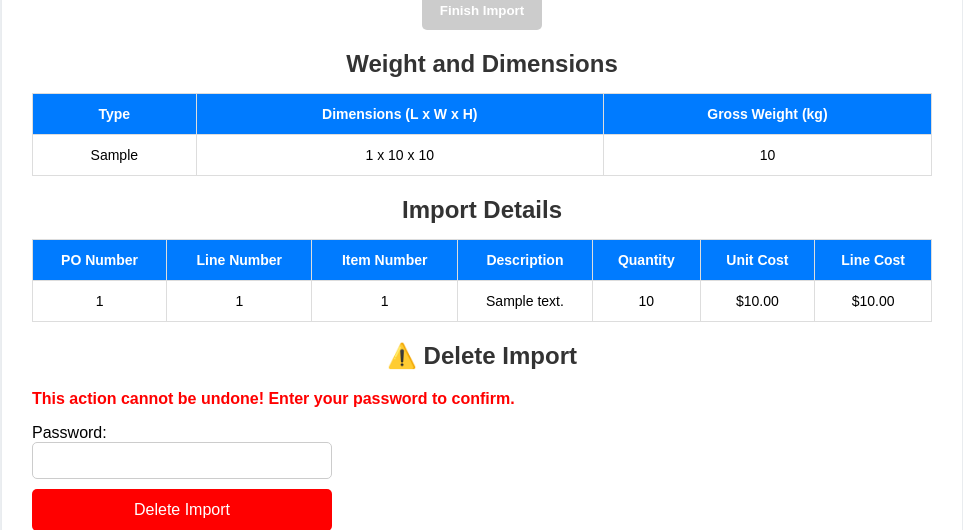
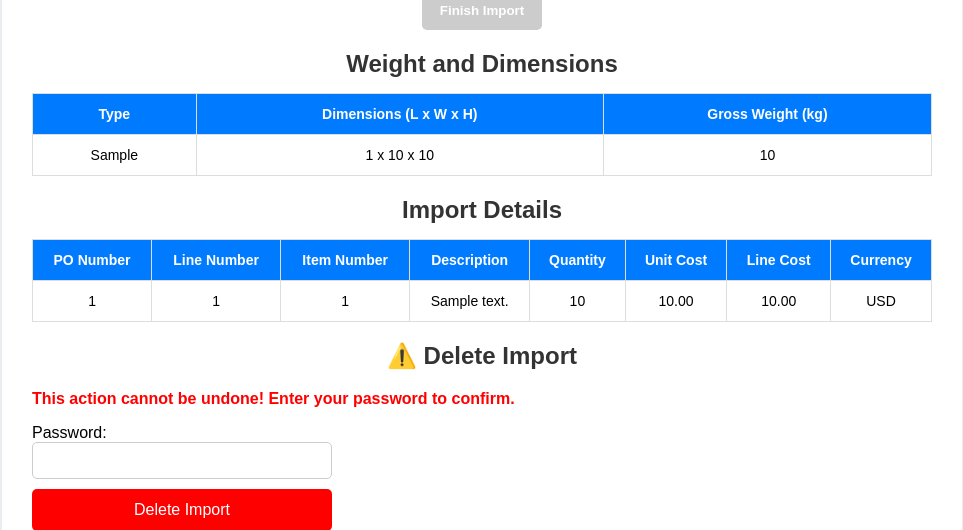
Before and after one commit to levankan/shipment, a Django app: template shipment/imports/templates/imports/import_detail.html in a window 1280 px wide. Shown: the part 579-1109 px from the top of the page, without its empty margins (158-1121 px from the left). Run offline with Django 3.2, Linux system fonts and the light colour scheme; the template is opened without the code that fills it: most values are stand-ins (such as "Sample title", 1, 10 or a date in 2020).

Commit message:
Added all project files

```diff
--- a/shipment/imports/templates/imports/import_detail.html
+++ b/shipment/imports/templates/imports/import_detail.html
@@ -78,6 +78,7 @@
                     <th>Quantity</th>
                     <th>Unit Cost</th>
                     <th>Line Cost</th>
+                    <th>Currency</th>
                 </tr>
             </thead>
             <tbody>
@@ -88,8 +89,9 @@
                         <td>{{ detail.item_number }}</td>
                         <td>{{ detail.description_eng }}</td>
                         <td>{{ detail.quantity }}</td>
-                        <td>${{ detail.unit_cost|floatformat:2 }}</td>
-                        <td>${{ detail.line_cost|floatformat:2 }}</td>
+                        <td>{{ detail.unit_cost|floatformat:2 }}</td>
+                        <td>{{ detail.line_cost|floatformat:2 }}</td>
+                        <td>{{ import.get_currency_display }}</td>
                     </tr>
                 {% endfor %}
             </tbody>
```
Also changed, not shown: shipment/db.sqlite3.
